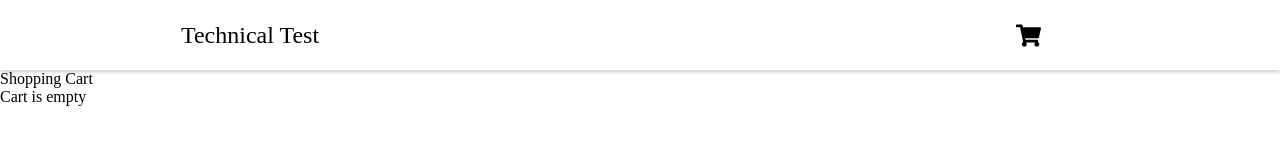
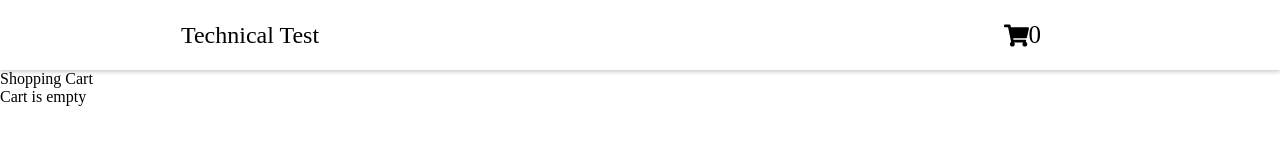
Before and after one commit to LewisMurray00/open-study-technical-test, a React (Create React App) app: page /shopping-basket in a window 1280 px wide. Shown: the top 160 px of the page. Built offline with nearby package versions, Linux system fonts and the light colour scheme.

Commit message:
Added the item count to the NavBar that is displayed

```diff
--- a/src/Components/Navbar/Navbar.js
+++ b/src/Components/Navbar/Navbar.js
@@ -4,6 +4,8 @@ import { FaTimes, FaBars, FaShoppingCart } from "react-icons/fa"
 import { Link } from 'react-router-dom'
 
 const Navbar = (props) => {
+
+    const {countShoppingBasketItems} = props;
 
   return (
     <>
@@ -17,6 +19,9 @@ const Navbar = (props) => {
                 <li>
                     <Link to='shopping-basket' className='nav-links' >
                         <FaShoppingCart />
+                        <p>
+                            {countShoppingBasketItems}
+                        </p>
                     </Link>
                 </li>
             </ul>
```
